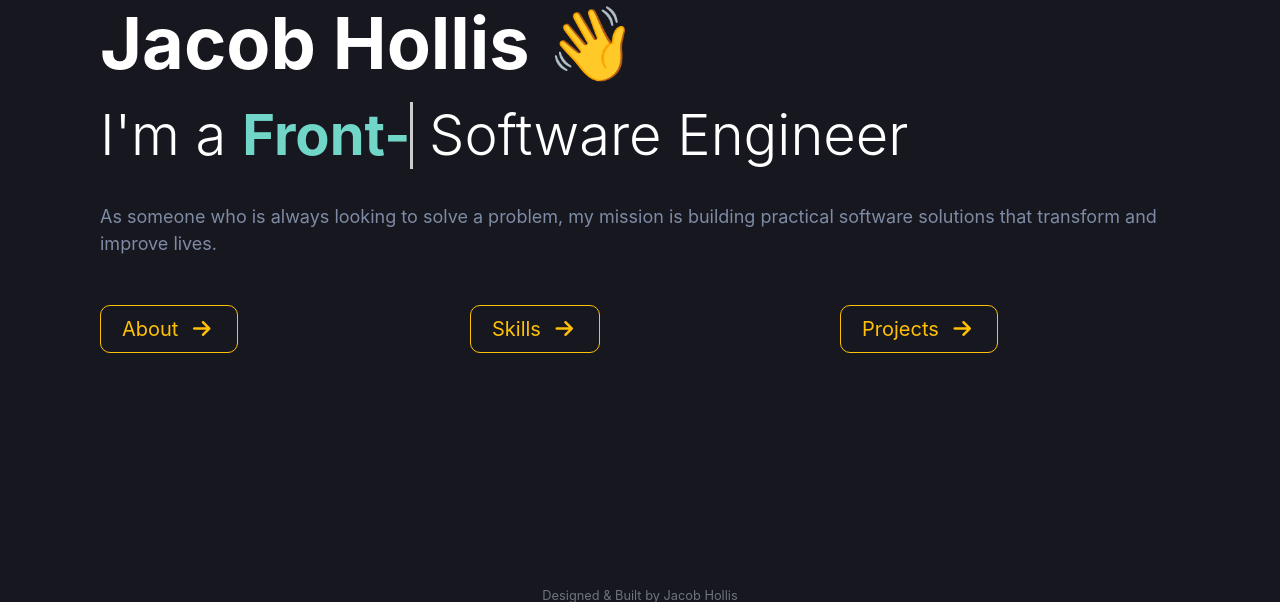
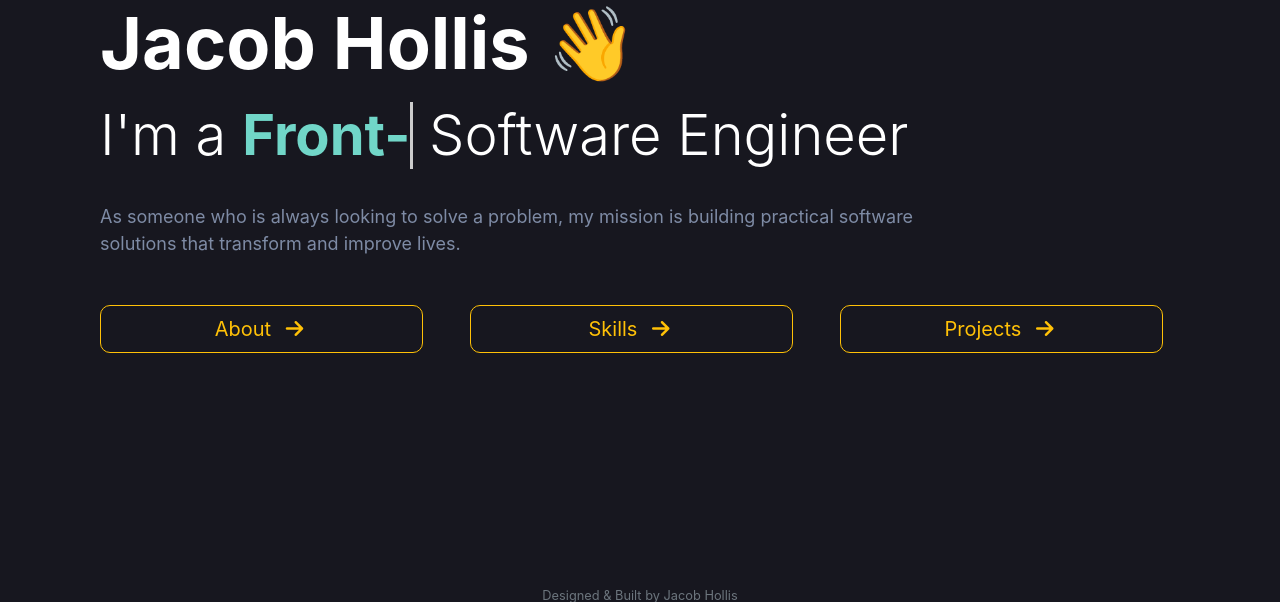
Before and after one commit to Jacob-Hollis/portfolio-website, a Django app: template website/homepage/templates/home.html in a window 1280 px wide. Shown: the part 160-762 px from the top of the page. Run offline with Django 4.2, Linux system fonts and the light colour scheme; the template is opened without the code that fills it, so the values that code supplies are empty; some libraries are stand-ins or nearby versions.

Commit message:
Some more small fixes/mobile improvements

```diff
--- a/website/homepage/templates/home.html
+++ b/website/homepage/templates/home.html
@@ -7,27 +7,27 @@
     <div class="display-4 typing-container">
         <p>I'm a <br class="mobile-line-break"><span class="typed-text"></span><span class="cursor">&nbsp;</span><br class="mobile-line-break"> Software Engineer</p>
     </div>
-    <div>
+    <div class="bio-div">
       <p class="bio">As someone who is always looking to solve a problem, my mission is building practical software solutions that transform and improve lives.
     </div>
     <div class="row">
       <div class="home-buttons col-md-4 col-sm-6">
-        <a href="{% url 'about' %}">
-          <button class="btn btn-iconed btn-lg btn-rounded btn-outline-warning" role="button" href="{% url 'about' %}">
+        <a href="{% url 'about' %}" class="text-decoration-none">
+          <button class="btn btn-iconed btn-lg btn-rounded btn-outline-warning btn-block" role="button" href="{% url 'about' %}">
             <span class="spn">About</span> <i class="fa fa-arrow-right"></i>
           </button>
         </a>
       </div>
       <div class="home-buttons col-md-4 hidden-xs hidden-sm">
-        <a href="{% url 'skills' %}">
-          <button class="btn btn-iconed btn-lg btn-rounded btn-outline-warning" role="button" href="{% url 'skills' %}">
+        <a href="{% url 'skills' %}" class="text-decoration-none">
+          <button class="btn btn-iconed btn-lg btn-rounded btn-outline-warning btn-block" role="button" href="{% url 'skills' %}">
             <span class="spn">Skills</span> <i class="fa fa-arrow-right"></i>
           </button>
         </a>
       </div>
       <div class="home-buttons col-md-4 col-sm-6">
-        <a href="{% url 'projects' %}">
-          <button class="btn btn-iconed btn-lg btn-rounded btn-outline-warning" role="button" href="{% url 'projects' %}">
+        <a href="{% url 'projects' %}" class="text-decoration-none">
+          <button class="btn btn-iconed btn-lg btn-rounded btn-outline-warning btn-block" role="button" href="{% url 'projects' %}">
             <span class="spn">Projects</span> <i class="fa fa-arrow-right"></i>
           </button>
         </a>
--- a/website/static/custom.css
+++ b/website/static/custom.css
@@ -139,6 +139,16 @@ and (min-width : 300px) {
   }
 }
 
+.bio-div {
+  width: 80%
+}
+
+@media only screen and (max-width: 1000px) {
+  .bio-div {
+    width: 100%
+  }
+}
+
 /** ----------------------- typing animation ----------------------- **/
 .typing-container {
   padding-top: 1vh;
```
Also changed, not shown: website/about/templates/about.html (+5 -5 lines), website/skills/templates/skills_index.html (+4 -4 lines).
